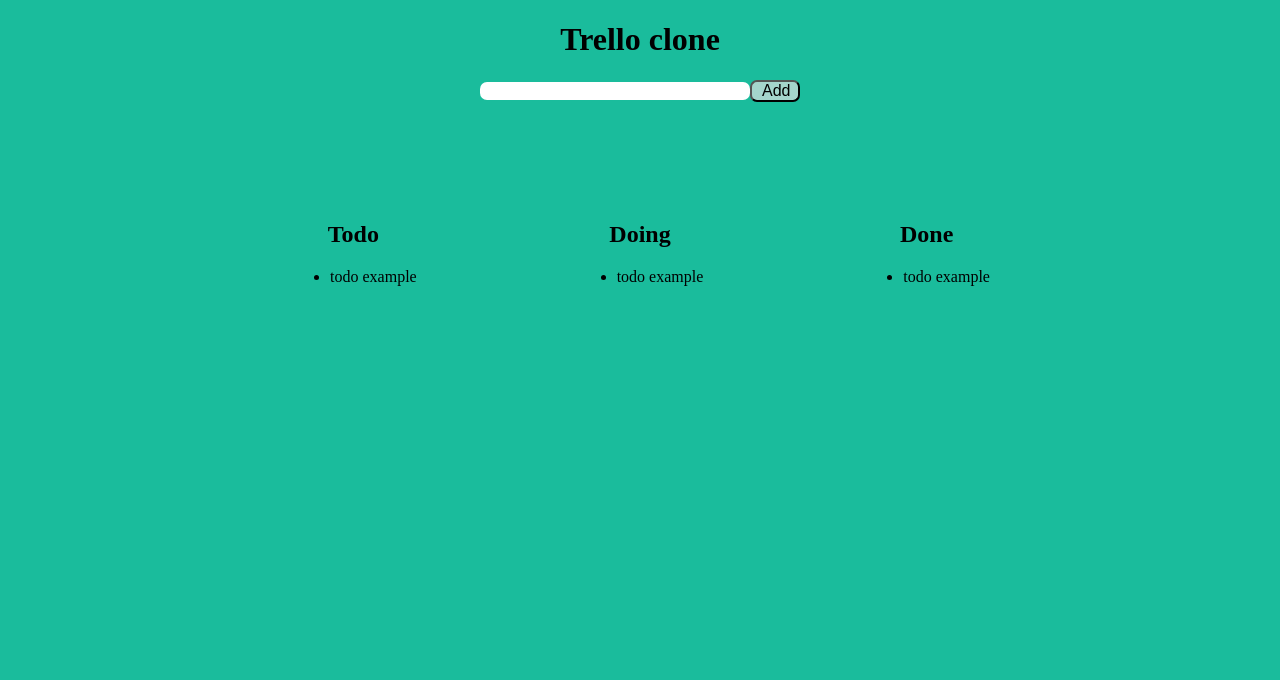
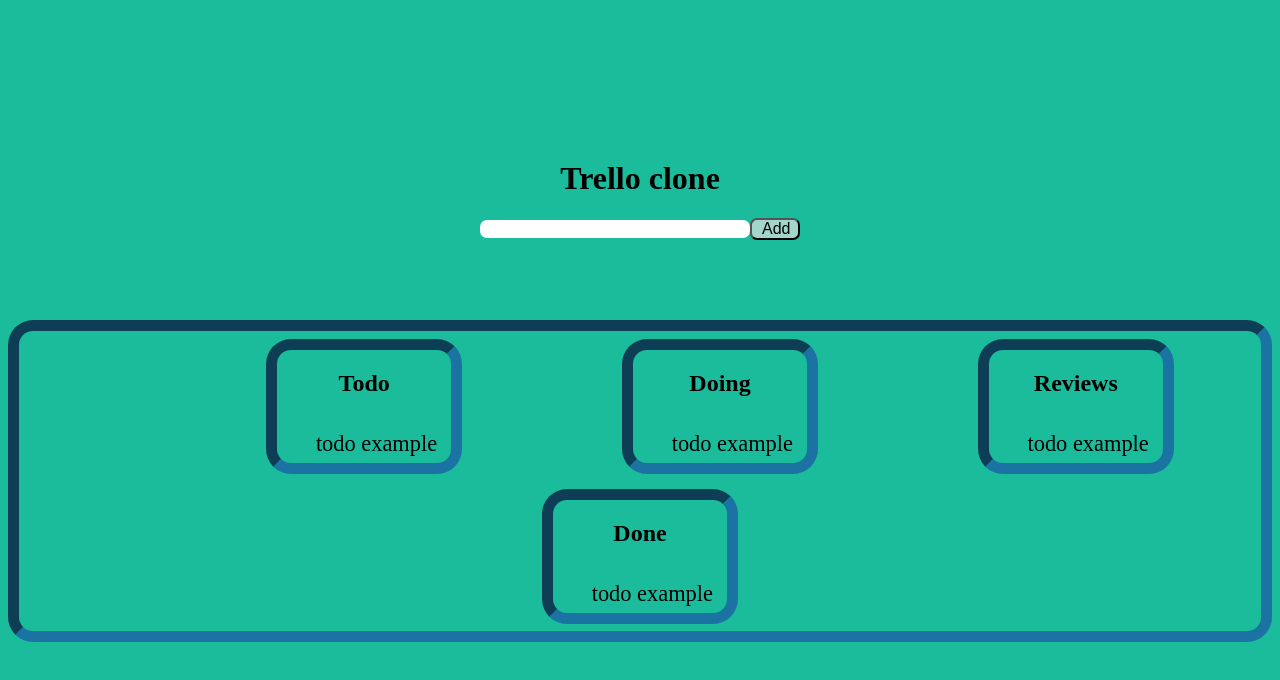
Before and after one commit to MDAX1/Mrello-Kanban, a plain HTML site: page index.html in a window 1280 px wide. Drawn offline with Linux system fonts and the light colour scheme.

Commit message:
sortable added

```diff
--- a/index.html
+++ b/index.html
@@ -5,6 +5,7 @@
     <meta http-equiv="X-UA-Compatible" content="IE=edge">
     <meta name="viewport" content="width=device-width, initial-scale=1.0">
     <link rel="stylesheet" href="styles.css">
+    <script src="scripts.js"></script>
     <title>Trello clone</title>
 </head>
 <body>
@@ -12,7 +13,7 @@
         <h1>Trello clone</h1>
     </header>
 
-    <div class="input-container">
+    <div class="input-container container">
         <input type="text" class="text" value=""/>
         <input type="button" class="btn" name="" value="Add""/>
     </div>
@@ -22,21 +23,29 @@
 
     <div class="container">
     <h2>Todo</h2>
-        <ul>
+        <ul class="sortable">
             <li class="card">todo example</li>
         </ul>
     </div>
 
     <div class="container">
     <h2>Doing</h2>
-        <ul>
+        <ul class="sortable">
             <li class="card">todo example</li>
         </ul>
     </div>
 
+
+    <div class="container">
+        <h2>Reviews</h2>
+            <ul class="sortable">
+                <li class="card">todo example</li>
+            </ul>
+        </div>
+
     <div class="container" id="push-center">
         <h2>Done</h2>
-            <ul>
+            <ul class="sortable">
                 <li class="card">todo example</li>
             </ul>
     </div>
--- /dev/null
+++ b/scripts.js
@@ -0,0 +1,13 @@
+
+  $(function() {
+    $( ".sortable" ).sortable({
+      connectWith: ".connectedSortable",
+      receive: function( event, ui ) {
+        $(this).css({"background-color":"blue"});
+      }
+    }).disableSelection();
+    $('.add-button').click(function() {
+        var txtNewItem = $('#new_text').val();
+        $(this).closest('div.container').find('ul').append('<li class="card">'+txtNewItem+'</li>');
+    });
+  });
--- a/styles.css
+++ b/styles.css
@@ -1,6 +1,7 @@
 body {
     background-color: #1abc9c;
     font-size: 16px;
+    margin-top: 10rem;
 }
 
 .flex-wrap {
@@ -10,6 +11,11 @@
     flex-wrap: wrap;
     height: 300px;
     text-align: center;
+
+    margin-top: 5rem;
+
+    border: 11px inset rgba(28,110,164,0.93);
+    border-radius: 25px 25px 25px 25px;
 }
 
 header > h1, .input-container {
@@ -44,13 +50,21 @@
 }
 
 div > .container {
-
     margin-left: 10rem;
     display: flexbox;
     justify-content: center;
     align-items: center;
+
+
+    border: 11px inset rgba(28,110,164,0.93);
+border-radius: 25px 25px 25px 25px;
 }
 
 #push-center {
     margin-right: 10rem;
 }
+
+/* .container {width: 20%; float:left;clear: right;margin:10px; border-radius: 5px;} */
+.sortable { list-style-type: none; margin:0; padding:2px; min-height:30px; border-radius: 5px;}
+.sortable li { margin: 3px 3px 3px 3px; padding: 0.4em; padding-left: 1.5em; font-size: 1.4em; height: 18px;}
+/* .sortable li span { position: absolute; margin-left: -1.3em; } */
```
